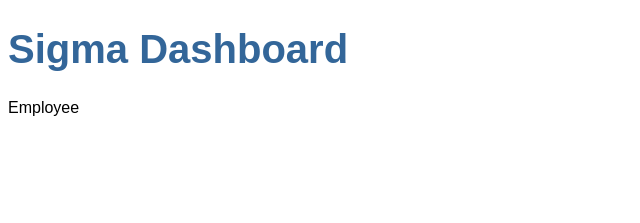
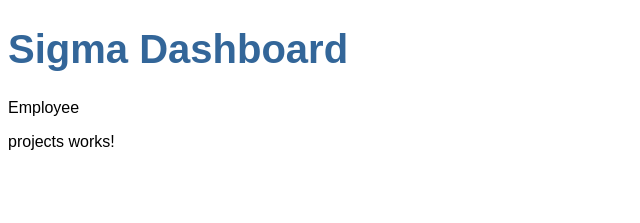
Before and after one commit to asvimalo/Dashboard.Angular2, an Angular app in the folder dashboard/: page / in a window 1280 px wide. Shown: the top 223 px of the page, without its empty margins (0-640 px from the left). Built offline with nearby package versions, Linux system fonts and the light colour scheme.

Commit message:
Remerging

```diff
--- a/dashboard/src/app/app.component.html
+++ b/dashboard/src/app/app.component.html
@@ -1,2 +1,3 @@
 <h1>{{title}}</h1>
 <app-employees></app-employees>
+<app-projects></app-projects>
--- a/dashboard/src/app/app.module.ts
+++ b/dashboard/src/app/app.module.ts
@@ -12,6 +12,7 @@
   declarations: [
     AppComponent,
     EmployeesComponent,
+    ProjectsComponent
 
   ],
   imports: [
```
